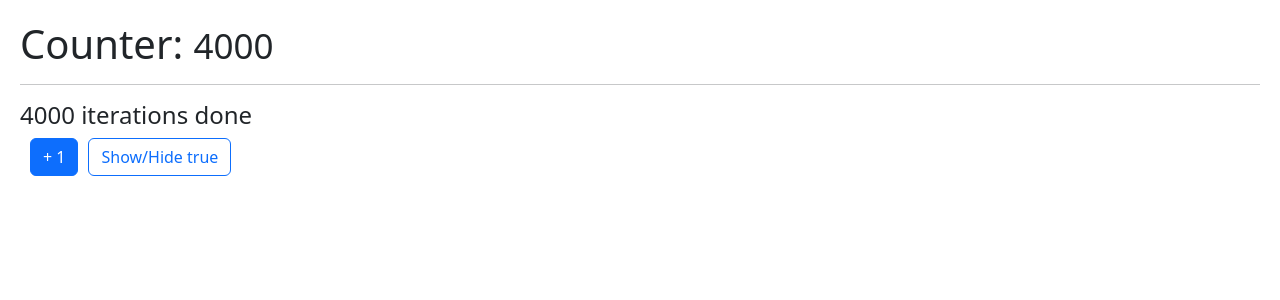
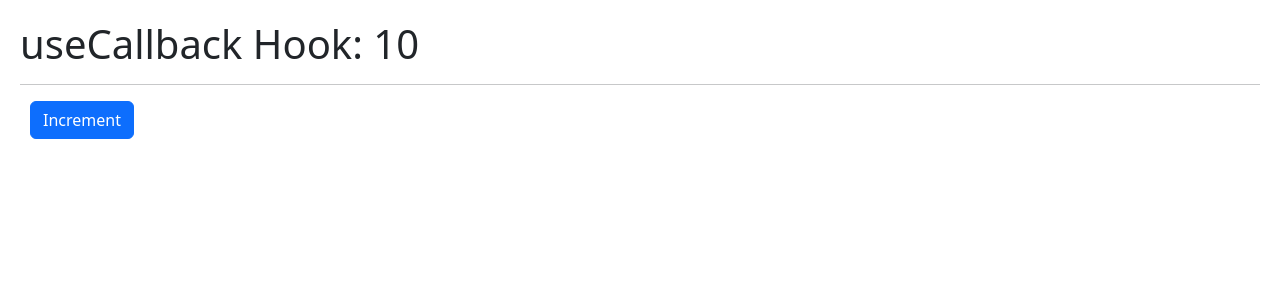
Before and after one commit to alexelizaga/05-react-hooks-vite, a React (Vite) app: page / in a window 1280 px wide. Shown: the top 300 px of the page. Built offline with nearby package versions, Linux system fonts and the light colour scheme.

Commit message:
132. useCallback

```diff
--- /dev/null
+++ b/src/06-memos/CallbackHook.tsx
@@ -0,0 +1,35 @@
+import { useCallback, useState, useEffect } from 'react';
+
+import { ShowIncrement } from './ShowIncrement';
+
+export const CallbackHook = () => {
+
+    const [counter, setCounter] = useState(10);
+
+    const increment = useCallback(
+      () => {
+        setCounter( (value) => value + 1 );
+      },
+      [],
+    )
+
+    useEffect(() => {
+        // increment();
+    }, [ increment ])
+
+
+    // const increment = () => {
+    //     setCounter( prev => prev + 1 );
+    // }
+
+    return (
+        <>
+            <h1>useCallback Hook: { counter }</h1>
+            <hr />
+
+            < ShowIncrement increment={ increment } />
+        </>
+
+    )
+
+}
--- /dev/null
+++ b/src/06-memos/ShowIncrement.tsx
@@ -0,0 +1,19 @@
+import React from 'react';
+
+interface ShowIncrementProps {
+    increment: () => void;
+}
+
+export const ShowIncrement =  React.memo( ({ increment }: ShowIncrementProps) => {
+
+    console.log(' I rendered again :( ');
+
+    return (
+        <button
+            className="btn btn-primary"
+            onClick={ () => { increment() } }
+        >
+            Increment
+        </button>
+    )
+})
--- a/src/main.tsx
+++ b/src/main.tsx
@@ -10,7 +10,8 @@
 // import { FocusScreen } from './04-useRef/FocusScreen';
 // import { Layout } from './05-useLayoutEffect/Layout';
 // import { Memorize } from './06-memos/Memorize';
-import { MemoHook } from './06-memos/MemoHook';
+// import { MemoHook } from './06-memos/MemoHook';
+import { CallbackHook } from './06-memos/CallbackHook';
 
 import './index.css'
 
@@ -20,5 +21,6 @@
     //     <Memorize />
     // </React.StrictMode>
 
-    <MemoHook />
+    // <MemoHook />
+    <CallbackHook />
 )
```
Also changed, not shown: 1 other file (tests, documents, lock files or other folders).
